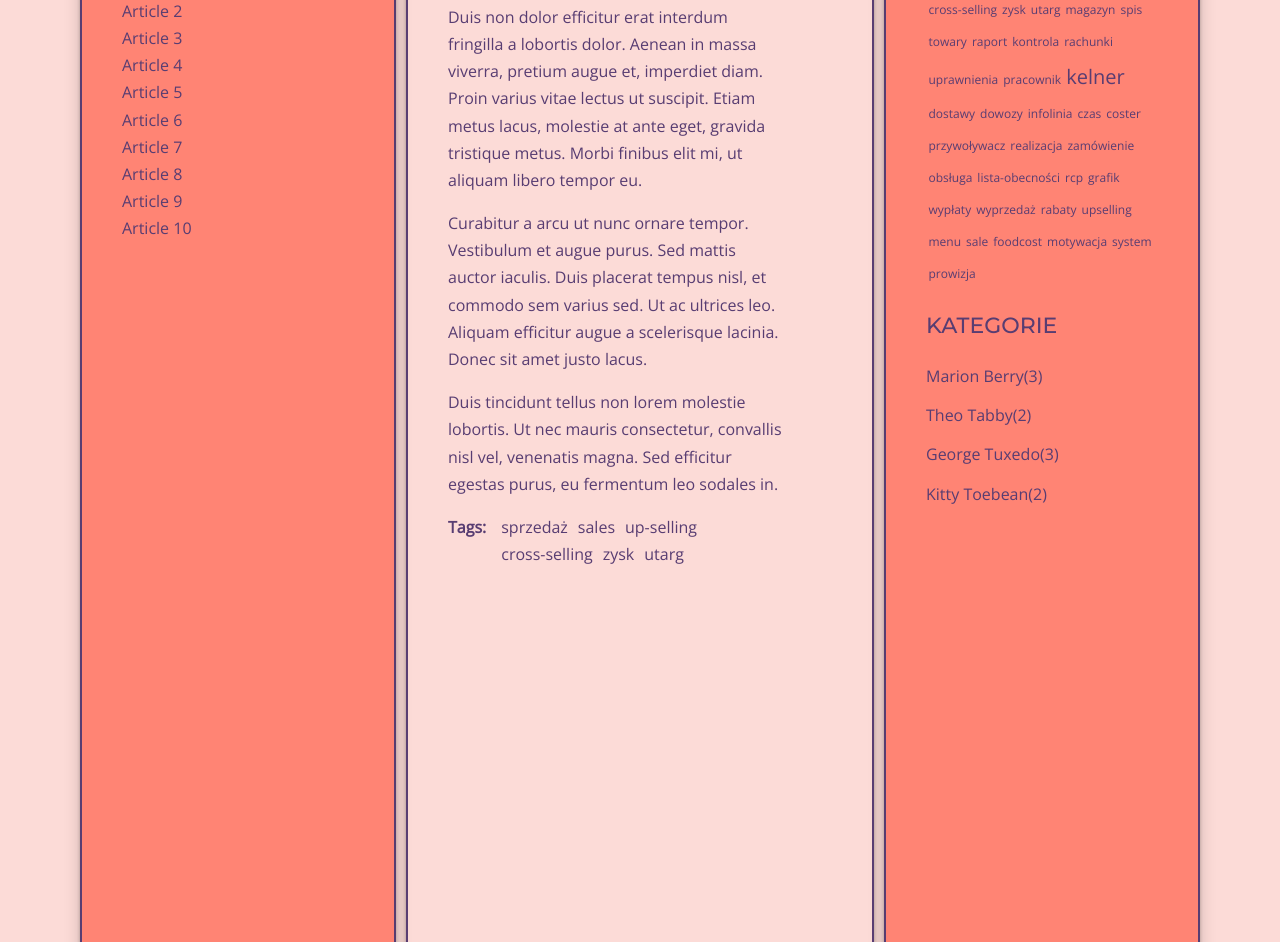
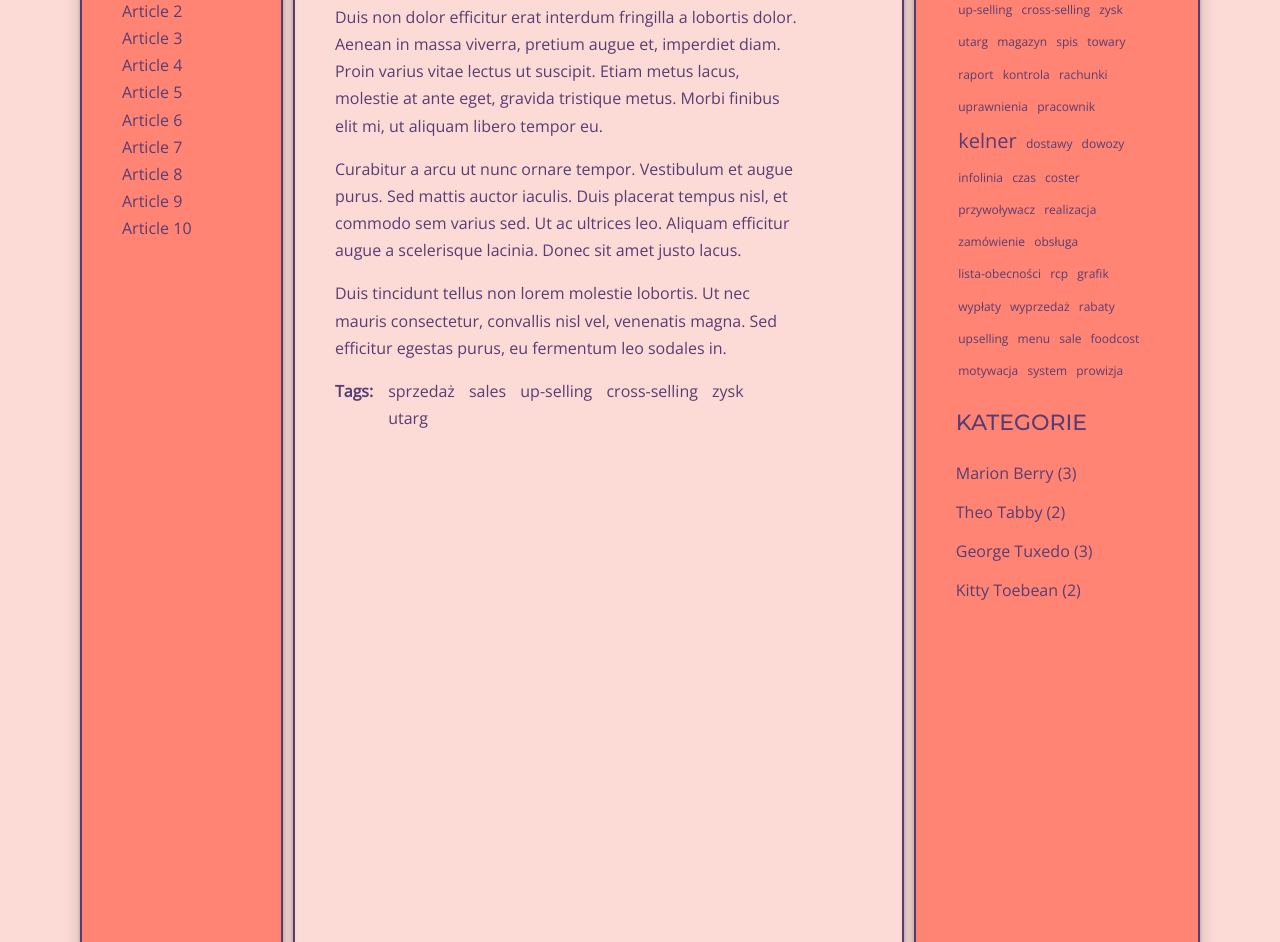
Before and after one commit to bitensam/kodilla-blog-project, a website: page index.html in a window 1280 px wide. Shown: the part 426-1368 px from the top of the page. Drawn offline with nearby package versions, Linux system fonts and the light colour scheme.

Commit message:
Add handlebar templates, fix bugs with semicolons, deleted all console.logs

```diff
--- a/index.html
+++ b/index.html
@@ -14,7 +14,7 @@
     <div class="container">
       <h1 class="logo">Amberpos</h1>
       <main class="wrapper">
-        <aside class="sidebar">
+        <aside class="sidebar titlebox">
           <h2 class="section-title">Ostatnie artykuły</h2>
           <ul class="list titles">
             <li><a href="#article-1" class="active"><span>Article 1</span></a></li>
@@ -329,6 +329,26 @@
       </main>
     </div>
   </div>
+  <script id="template-article-link" type="text/x-handlebars-template">
+    <li><a href="#{{ id }}"><span>{{ title }}</span></a></li>
+  </script>
+  <script id="template-tag-link" type="text/x-handlebars-template">
+    <li><a href="#tag-{{ id }}">{{ title }}</a></li>
+  </script>
+  <script id="template-author-link" type="text/x-handlebars-template">
+    <a href="#author-{{ id }}">{{ title }}</a>
+  </script>
+  <script id="template-tag-cloud-link" type="text/x-handlebars-template">
+    {{#each tags}}
+    <li><a href="#tag-{{ tag }}" class="{{ className }}">{{ tag }}</a></li>
+    {{/each}}
+  </script>
+  <script id="template-author-list-link" type="text/x-handlebars-template">
+    {{#each authors}}
+    <li><a href="#author-{{ author }}">{{ author }} ({{ count }})</a></li>
+    {{/each}}
+  </script>
+  <script src="https://cdnjs.cloudflare.com/ajax/libs/handlebars.js/4.1.0/handlebars.min.js"></script>
   <script src="./js/script.js"></script>
 </body>
 
--- a/js/script.js
+++ b/js/script.js
@@ -1,4 +1,12 @@
 'use strict';
+
+const templates = {
+  articleLink: Handlebars.compile(document.querySelector('#template-article-link').innerHTML),
+  tagLink: Handlebars.compile(document.querySelector('#template-tag-link').innerHTML),
+  authorLink: Handlebars.compile(document.querySelector('#template-author-link').innerHTML),
+  tagCloudLink: Handlebars.compile(document.querySelector('#template-tag-cloud-link').innerHTML),
+  authorListLink: Handlebars.compile(document.querySelector('#template-author-list-link').innerHTML)
+}
 
 const optArticleSelector = '.post',
   optTitleSelector = '.post-title',
@@ -15,12 +23,6 @@ function titleClickHandler(event) {
   event.preventDefault();
 
   const clickedElement = this;
-
-  console.log('Link was clicked!');
-  console.log(event);
-
-
-
   /* [DONE] remove class 'active' from all article links */
 
   const activeLinks = document.querySelectorAll('.titles a.active');
@@ -46,12 +48,10 @@ function titleClickHandler(event) {
   /* [DONE] get 'href' attribute from the clicked link */
 
   const articleSelector = clickedElement.getAttribute('href');
-  console.log(articleSelector);
 
   /* [DONE] find the correct article using the selector (value of 'href' attribute) */
 
   const targetArticle = document.querySelector(articleSelector);
-  console.log(targetArticle);
 
   /* [DONE] add class 'active' to the correct article */
 
@@ -59,62 +59,45 @@ function titleClickHandler(event) {
 
 }
 
-
-
 /* Generate Title links function*/
 
 function generateTitleLinks(customSelector = '') {
-
-  console.log('Title Links was generated');
-
 
   /* [DONE] Remove content of links list in the left column*/
 
   const titleList = document.querySelector(optTitleListSelector);
 
-
   titleList.innerHTML = '';
-
-  console.log('Title list was deleted');
-
 
   const titleListElements = document.querySelectorAll('.titles li');
 
   titleListElements.innerHTML = '';
-
-  console.log('List of elements of class .titles was deleted');
 
   let html = '';
 
   /* [DONE] For each article */
 
   const articles = document.querySelectorAll(optArticleSelector + customSelector);
-  console.log(customSelector + optArticleSelector);
+
   for (let article of articles) {
-
-
 
     /* [DONE] get article id and assign to const */
 
     const articleId = article.getAttribute('id');
 
-    console.log(articleId);
-
-
     /* [DONE] find title element and assign to const*/
 
     const articleTitle = article.querySelector(optTitleSelector).innerHTML;
 
-    console.log(articleTitle);
-
-
-
-
     /* [DONE] Get the title from the title element*/
 
-    const linkHTML = '<li><a href="#' + articleId + '"><span>' + articleTitle + '</span></a></li>';
+    /* HANDLEBAR 1*/
 
-    console.log(linkHTML);
+    const linkHTMLData = { id: articleId, title: articleTitle };
+
+    const linkHTML = templates.articleLink(linkHTMLData);
+
+    //const linkHTML = '<li><a href="#' + articleId + '"><span>' + articleTitle + '</span></a></li>';
 
     /* [DONE] create link html code and assign to const */
 
@@ -122,153 +105,231 @@ function generateTitleLinks(customSelector = '') {
 
     /* [DONE] insert made html code into links list on the left column */
 
-
     html = html + linkHTML;
 
-    console.log(html);
   }
-
 
   const links = document.querySelectorAll('.titles a');
 
-  console.log(links);
+  for (let link of links) {
 
-  for (let link of links) {
     link.addEventListener('click', titleClickHandler);
+
   }
 }
 
 generateTitleLinks();
 
 /* Calculate TAGS PARAMETERS*/
+
 const calculateTagsParams = function (tags) {
+
   const params = { min: 99999, max: 0 };
+
   for (let tag in tags) {
-    console.log(tag + ' is used ' + tags[tag] + ' times');
+
     params.max = Math.max(tags[tag], params.max);
     params.min = Math.min(tags[tag], params.min);
+
   }
   return params;
-}
+};
 
+/* CALCULATE TAG CLASS */
 
 const calculateTagClass = function (count, params) {
+
   const normalizedCount = count - params.min;
   const normalizedMax = params.max - params.min;
   const percentage = normalizedCount / normalizedMax;
   const classNumber = Math.floor(percentage * (optCloudClassCount - 1) + 1);
 
-  console.log('tag class number:', classNumber);
-
   return optCloudClassPrefix + classNumber;
-}
+};
 
 function generateTags() {
+
   /* [NEW] create a new variable allTags with an empty object */
+
   let allTags = {};
+
   /* [DONE] find all articles */
+
   const articles = document.querySelectorAll(optArticleSelector);
-  console.log(articles);
+
   /* [DONE] START LOOP: for every article: */
+
   for (let article of articles) {
 
     /* [DONE] find tags wrapper */
+
     const tagsWrapper = article.querySelector(optArticleTagsSelector);
-    console.log(tagsWrapper);
+
     /* [DONE] make html variable with empty string */
     let html = '';
-    console.log('HTML variable with empty string was made');
+
     /* [DONE] get tags from data-tags attribute */
+
     const articleTags = article.getAttribute('data-tags');
-    console.log(articleTags);
+
     /* [DONE] split tags into array */
+
     const articleTagsArray = articleTags.split(' ');
-    console.log(articleTagsArray);
+
     /* [DONE] START LOOP: for each tag */
+
     for (let tag of articleTagsArray) {
+
       /* generate HTML of the link */
-      console.log(tag);
+
       /* add generated code to html variable */
-      const linkHTML = '<li><a href="#tag-' + tag + '">' + tag + '</a></li>';
-      console.log(linkHTML);
+
+      //const linkHTML = '<li><a href="#tag-' + tag + '">' + tag + '</a></li>';
+
+      /* HANDLEBAR 2 */
+
+      const linkHTMLData = { id: tag, title: tag };
+      const linkHTML = templates.tagLink(linkHTMLData);
       html = html + linkHTML;
+
       /* [NEW] check if this link is NOT already in allTags */
+
       if (!allTags.hasOwnProperty(tag)) {
+
         /* [NEW] add generated code to allTags object */
+
         allTags[tag] = 1;
       } else {
         allTags[tag]++;
       }
       /* END LOOP: for each tag */
     }
+
     /* [DONE] insert HTML of all the links into the tags wrapper */
+
     tagsWrapper.innerHTML = html;
+
     /* END LOOP: for every article: */
   }
+
   /* [NEW] find list of tags in right column */
-  const tagList = document.querySelector('.tags');
+
+  const tagList = document.querySelector(optTagsListSelector);
+
   /*[NEW] calculate number of used tags */
+
   const tagsParams = calculateTagsParams(allTags);
-  console.log('tagsParams:', tagsParams)
+
   /* [NEW] Create variable fo all links html code */
-  let allTagsHTML = '';
+
+  //let allTagsHTML = '';
+
+  /* HANDLEBAR 4.1 */
+
+  const allTagsData = { tags: [] };
+
   /*[NEW] START LOOP: for each tag in allTags */
+
   for (let tag in allTags) {
+
     /*[NEW] generate code of a link and add it to allTagsHTML*/
+
     //allTagsHTML += tag + ' (' + allTags[tag] + ')';
-    allTagsHTML += '<li><a href="#tag-' + tag + '" class="' + calculateTagClass(allTags[tag], tagsParams) + '">' + tag + '</a></li>'
+
+    //allTagsHTML += '<li><a href="#tag-' + tag + '" class="' + calculateTagClass(allTags[tag], tagsParams) + '">' + tag + '</a></li>';
+
+    /* HANDLEBAR 4.2 */
+
+    allTagsData.tags.push({
+
+      tag: tag,
+      count: allTags[tag],
+      className: calculateTagClass(allTags[tag], tagsParams)
+
+    });
+
     /*[NEW] END LOOP: for each tag in allTags */
   }
+
   /*[NEW] add html from allTagsHTML to tagList*/
-  tagList.innerHTML = allTagsHTML;
+
+  //tagList.innerHTML = allTagsHTML;
+
+  /* HANDLEBAR 4.3 */
+
+  tagList.innerHTML = templates.tagCloudLink(allTagsData);
+
   //tagList.innerHTML = allTags.join(' ');
-  console.log(allTags);
+
 }
 generateTags();
 
 function tagClickHandler(event) {
+
   /* prevent default action for this event */
+
   event.preventDefault();
+
   /* make new constant named "clickedElement" and give it the value of "this" */
+
   const clickedElement = this;
 
-  console.log('Tag was clicked!');
-  console.log(event);
   /* make a new constant "href" and read the attribute "href" of the clicked element */
+
   const href = clickedElement.getAttribute('href');
 
-  console.log(href);
   /* make a new constant "tag" and extract tag from the "href" constant */
+
   const tag = href.replace('#tag-', '');
+
   /* find all tag links with class active */
+
   const activeLinks = document.querySelectorAll('a.active[href^="#tag-"]');
   /* START LOOP: for each active tag link */
+
   for (let activeLink of activeLinks) {
+
     /* remove class active */
+
     activeLink.classList.remove('active');
+
     /* END LOOP: for each active tag link */
   }
+
   /* find all tag links with "href" attribute equal to the "href" constant */
+
   const foundTagLinks = document.querySelectorAll('a[href="' + href + '"]');
+
   /* START LOOP: for each found tag link */
+
   for (let foundTagLink of foundTagLinks) {
 
     /* add class active */
+
     foundTagLink.classList.add('active');
+
     /* END LOOP: for each found tag link */
   }
+
   /* execute function "generateTitleLinks" with article selector as argument */
+
   generateTitleLinks('[data-tags~="' + tag + '"]');
 }
 
 function addClickListenersToTags() {
+
   /* find all links to tags */
+
   const linkTags = document.querySelectorAll('a[href ^= "#tag-"]');
+
   /* START LOOP: for each link */
+
   for (let linkTag of linkTags) {
 
     /* add tagClickHandler as event listener for that link */
+
     linkTag.addEventListener('click', tagClickHandler);
+
     /* END LOOP: for each link */
   }
 }
@@ -278,114 +339,190 @@ addClickListenersToTags();
 /*MODULE 6.2 Authors */
 
 /* Calculate Authors PARAMETERS*/
+
 const calculateAuthorsParams = function (authors) {
+
   const params = { min: 99999, max: 0 };
   for (let author in authors) {
     console.log(author + ' is used ' + authors[author] + ' times');
     params.max = Math.max(authors[author], params.max);
     params.min = Math.min(authors[author], params.min);
+
   }
+
   return params;
-}
+};
 
 function generateAuthors() {
+
   /* [NEW] create a new variable allAuthors with an empty object */
+
   let allAuthors = {};
+
   /* [DONE] find all articles */
+
   const articles = document.querySelectorAll(optArticleSelector);
-  console.log(articles);
+
   /* [DONE] START LOOP: for every article: */
+
   for (let article of articles) {
 
+
     /* [DONE] find post author wrapper */
+
     const authorWrapper = article.querySelector(optArticleAuthorSelector);
-    console.log(authorWrapper);
+
     /* [DONE] make html variable with empty string */
+
     let html = '';
-    console.log('HTML variable with empty string was made');
+
     /* [DONE] get author from data-author attribute */
+
     const articleAuthor = article.getAttribute('data-author');
-    console.log(articleAuthor);
-    const linkHTML = '<a href="#author-' + articleAuthor + '">' + articleAuthor + '</a>';
-    console.log(linkHTML);
+
+    //const linkHTML = '<a href="#author-' + articleAuthor + '">' + articleAuthor + '</a>';
+
+    /* HANDLEBAR 3 */
+
+    const linkHTMLData = { id: articleAuthor, title: articleAuthor };
+
+    const linkHTML = templates.authorLink(linkHTMLData);
+
     html = html + linkHTML;
+
     /* [NEW] check if this link is NOT already in allAuthors */
+
     if (!allAuthors.hasOwnProperty(articleAuthor)) {
+
       /* [NEW] add generated code to allTags object */
+
       allAuthors[articleAuthor] = 1;
     } else {
       allAuthors[articleAuthor]++;
     }
 
     /* [DONE] insert HTML of all the links into the tags wrapper */
+
     authorWrapper.innerHTML = html;
+
     /* END LOOP: for every article: */
+
   }
+
   /* [NEW] find list of authors in right column */
-  const authorList = document.querySelector('.authors');
+
+  const authorList = document.querySelector(optAuthorsListSelector);
+
   /*[NEW] calculate number of used tags */
+
   const authorsParams = calculateAuthorsParams(allAuthors);
-  console.log('authorsParams:', authorsParams)
+
   /* [NEW] Create variable to all links html code */
-  let allAuthorsHTML = '';
+
+  //let allAuthorsHTML = '';
+
+  /* HANDLEBAR 5.1 */
+
+  const allAuthorsData = { authors: [] };
+
   /*[NEW] START LOOP: for each author in allAuthors */
+
   for (let articleAuthor in allAuthors) {
+
     /*[NEW] generate code of a link and add it to allAuthorsHTML*/
-    allAuthorsHTML += '<li><a href="#author-' + articleAuthor + '">' + articleAuthor + '(' + allAuthors[articleAuthor] + ')</a></li >'
+    //allAuthorsHTML += '<li><a href="#author-' + articleAuthor + '">' + articleAuthor + '(' + allAuthors[articleAuthor] + ')</a></li >';
+
+    /* HANDLEBAR 5.2 */
+    allAuthorsData.authors.push({
+
+      author: articleAuthor,
+      count: allAuthors[articleAuthor],
+
+    });
+
     /*[NEW] END LOOP: for each tag in allAuthors */
+
   }
-  console.log('allAuthors:', allAuthors);
+
   /*[NEW] add html from allTagsHTML to tagList*/
-  authorList.innerHTML = allAuthorsHTML;
+
+  //authorList.innerHTML = allAuthorsHTML;
+  /* HANDLEBAR 5.3 */
+
+  authorList.innerHTML = templates.authorListLink(allAuthorsData);
 }
+
 generateAuthors();
 
 /*AUTHOR CLICK HANDLER*/
 
 function authorClickHandler(event) {
+
   /* prevent default action for this event */
+
   event.preventDefault();
+
   /* make new constant named "clickedElement" and give it the value of "this" */
+
   const clickedElement = this;
 
-  console.log('Author was clicked!');
-  console.log(event);
   /* make a new constant "href" and read the attribute "href" of the clicked element */
+
   const href = clickedElement.getAttribute('href');
 
-  console.log(href);
   /* make a new constant "author" and extract author from the "href" constant */
+
   const author = href.replace('#author-', '');
+
   /* find all author links with class active */
+
   const allAuthorActiveLinks = document.querySelectorAll('a.active[href^="#author-"]');
+
   /* START LOOP: for each active author link */
+
   for (let authorActiveLink of allAuthorActiveLinks) {
     /* remove class active */
     authorActiveLink.classList.remove('active');
     /* END LOOP: for each active author link */
   }
+
   /* find all author links with "href" attribute equal to the "href" constant */
+
   const foundAuthorLinks = document.querySelectorAll('a[href="' + href + '"]');
+
   /* START LOOP: for each found author link */
+
   for (let foundAuthorLink of foundAuthorLinks) {
 
     /* add class active */
+
     foundAuthorLink.classList.add('active');
+
     /* END LOOP: for each found author link */
   }
+
   /* execute function "generateTitleLinks" with article selector as argument */
+
   generateTitleLinks('[data-author="' + author + '"]');
+
 }
 
 function addClickListenersToAuthors() {
+
   /* find all links to authors */
+
   const linkAuthors = document.querySelectorAll('a[href ^= "#author-"]');
+
   /* START LOOP: for each link */
+
   for (let linkAuthor of linkAuthors) {
 
     /* add tagClickHandler as event listener for that link */
+
     linkAuthor.addEventListener('click', authorClickHandler);
+
     /* END LOOP: for each link */
+
   }
 }
 
--- a/sass/style.scss
+++ b/sass/style.scss
@@ -58,6 +58,10 @@ a {
   flex: 1 0 0;
 }
 
+.titlebox {
+  flex: 0.5 0 0;
+}
+
 .sidebar, .posts {
   background: $color-column;
   margin-right: 10px;
@@ -68,7 +72,7 @@ a {
 }
 
 .posts {
-  flex: 2 0 0;
+  flex: 3 0 0;
   background-color: transparent;
   position: relative;
   padding: 0;
@@ -120,7 +124,7 @@ a {
   width: 90%;
   opacity: 0;
   background-color: transparent;
-  transition: all 1s linear;
+  transition: all 0.4s ease;
   padding: 40px;
   flex-direction: column;
 
```
Also changed, not shown: .eslintrc.json, css/style.css, 1 other file.
